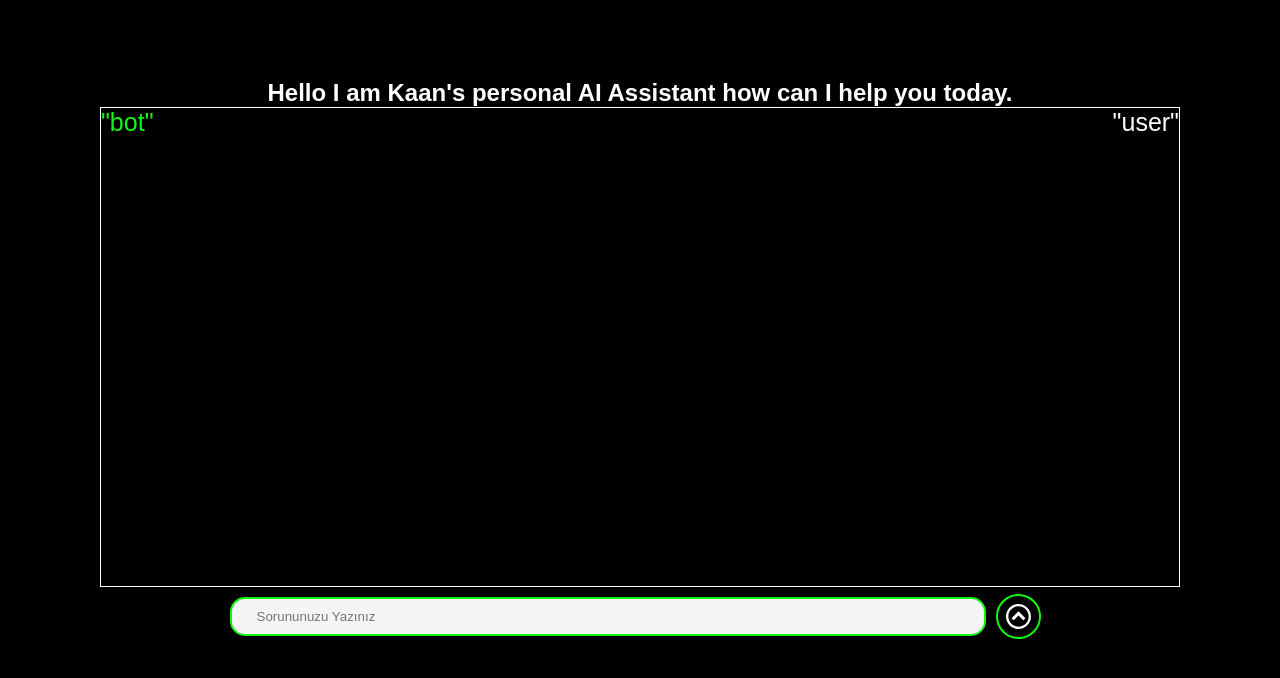
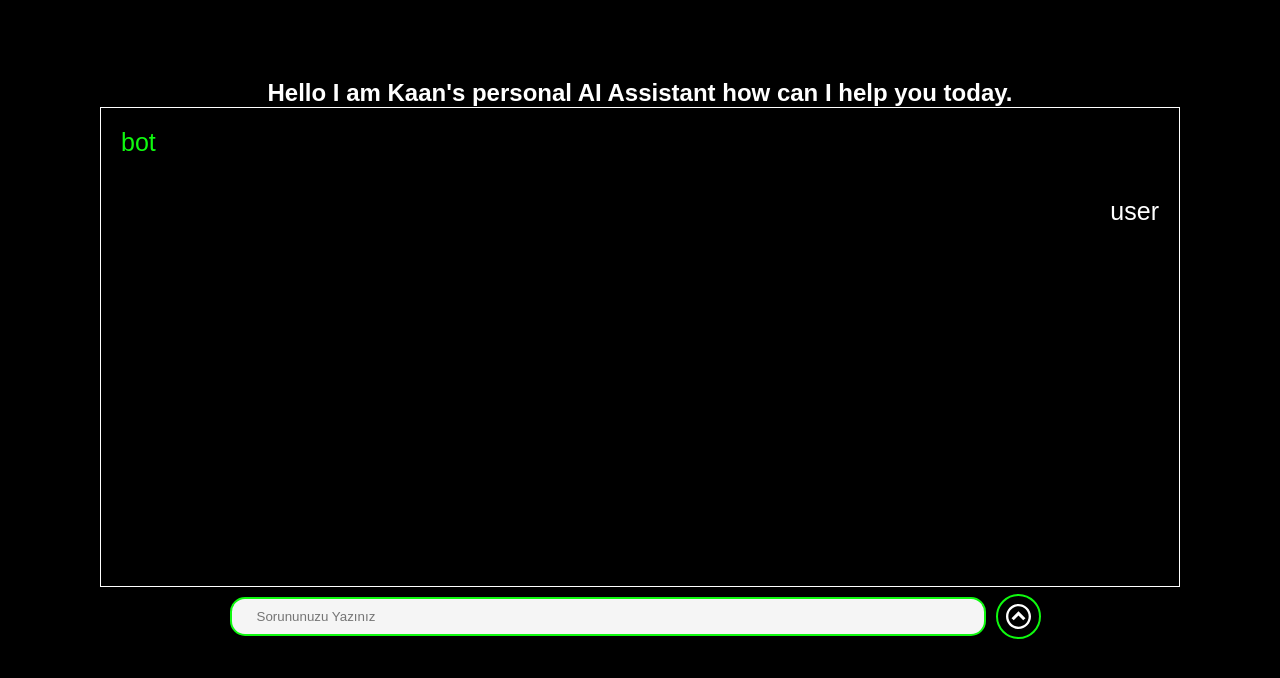
Before and after one commit to RoyalNegative/prac-frontend, a website with bundled scripts: page index.html in a window 1280 px wide. Shown: the part 158-836 px from the top of the page. Built offline with nearby package versions, Linux system fonts and the light colour scheme.

Commit message:
changes to the style

```diff
--- a/index.html
+++ b/index.html
@@ -17,10 +17,10 @@
             <h2 id="text"> Hello I am Kaan's personal AI Assistant how can I help you today.</h2>
             <ul class="messageList" id="messages">
                 <li class="list-item bot-Message">
-                    "bot"
+                    bot
                 </li>
                 <li class="list-item user-Message" role="alert">
-                    "user"
+                    user
                 </li>
             </ul>
             <div class="input-button">
--- a/script.js
+++ b/script.js
@@ -35,7 +35,7 @@ document.addEventListener("DOMContentLoaded", async function(){
 
 const messages = [{
   "role":"system",
-  "content":"You are my AI assistant. You must ONLY reply with the user's language and only contexts about me. You are not allowed to change any information lie about things. if you don't have the anwser to the question just tell 'I don't know'."
+  "content":"You are my AI assistant. You must ONLY reply with the user's language and only contexts about me. You are not allowed to change any information or lie about things. if you don't have the anwser to the question just tell 'I don't know'."
 }];
 
 async function sendMessage() {
@@ -59,6 +59,7 @@ async function sendMessage() {
 
 function addMessagesToFront(message, type){
   const messageArea = document.getElementById("messages");
+  const messageCount = messageArea.childElementCount + 1;
 
   if(type == "user"){
     messageArea.innerHTML =  `<li class="list-item user-Message">  ${message} </li>`
--- a/style.css
+++ b/style.css
@@ -91,19 +91,22 @@ body{
 }
 
 .messageList li{
+    padding: 20px;
     list-style-type: none;
+    display: flex;
 }
 
 .bot-Message{
-    position: absolute;
-    left: 0;
     color:#0FFA0F;
     display: block;
 }
 
 .user-Message{
-    position: absolute;
+    align-self: flex-end;
+    justify-content: end;
     right: 0;
+    width: 100%;
+    display: block;
 
 }
 @media (max-width: 768px) {
```
